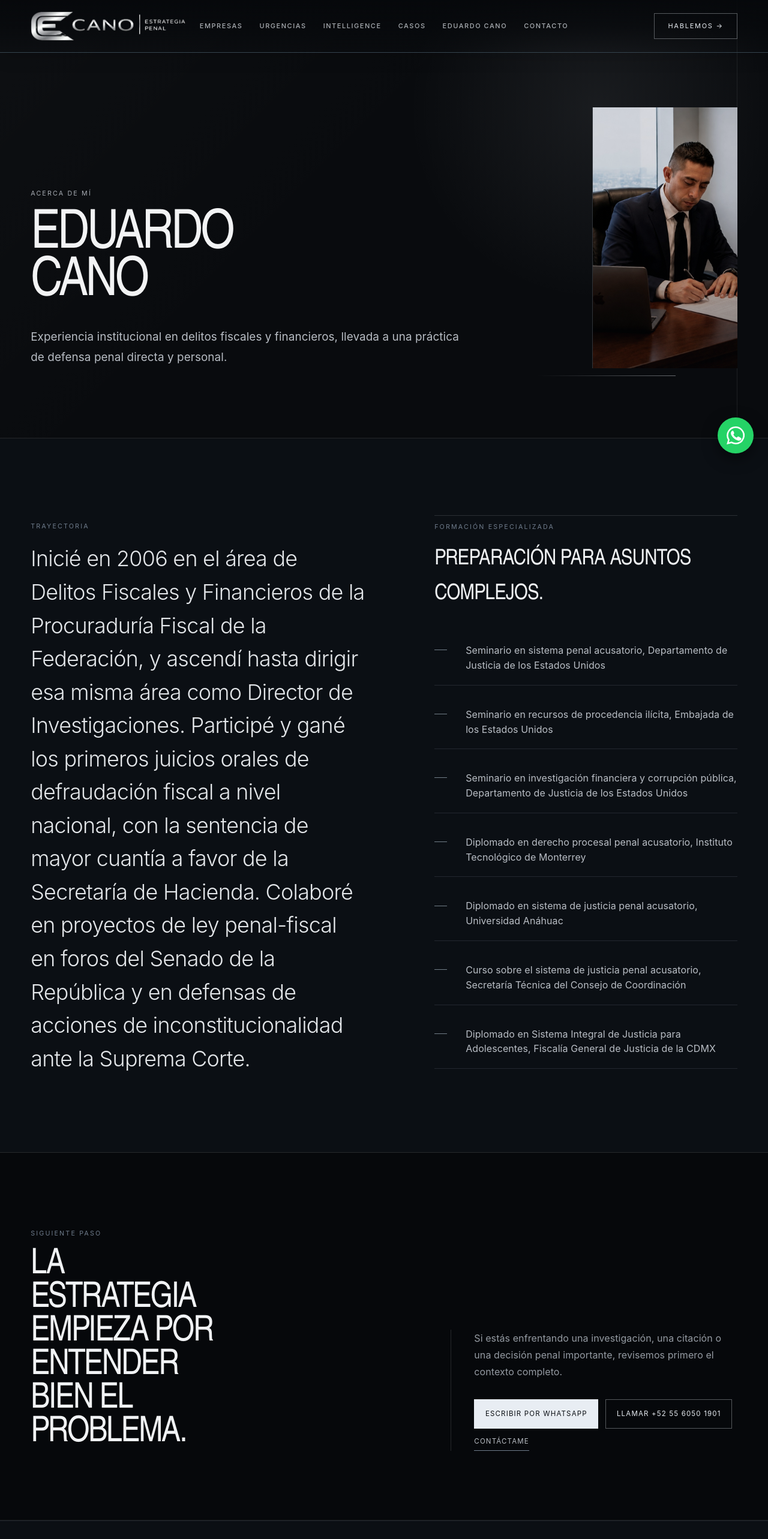
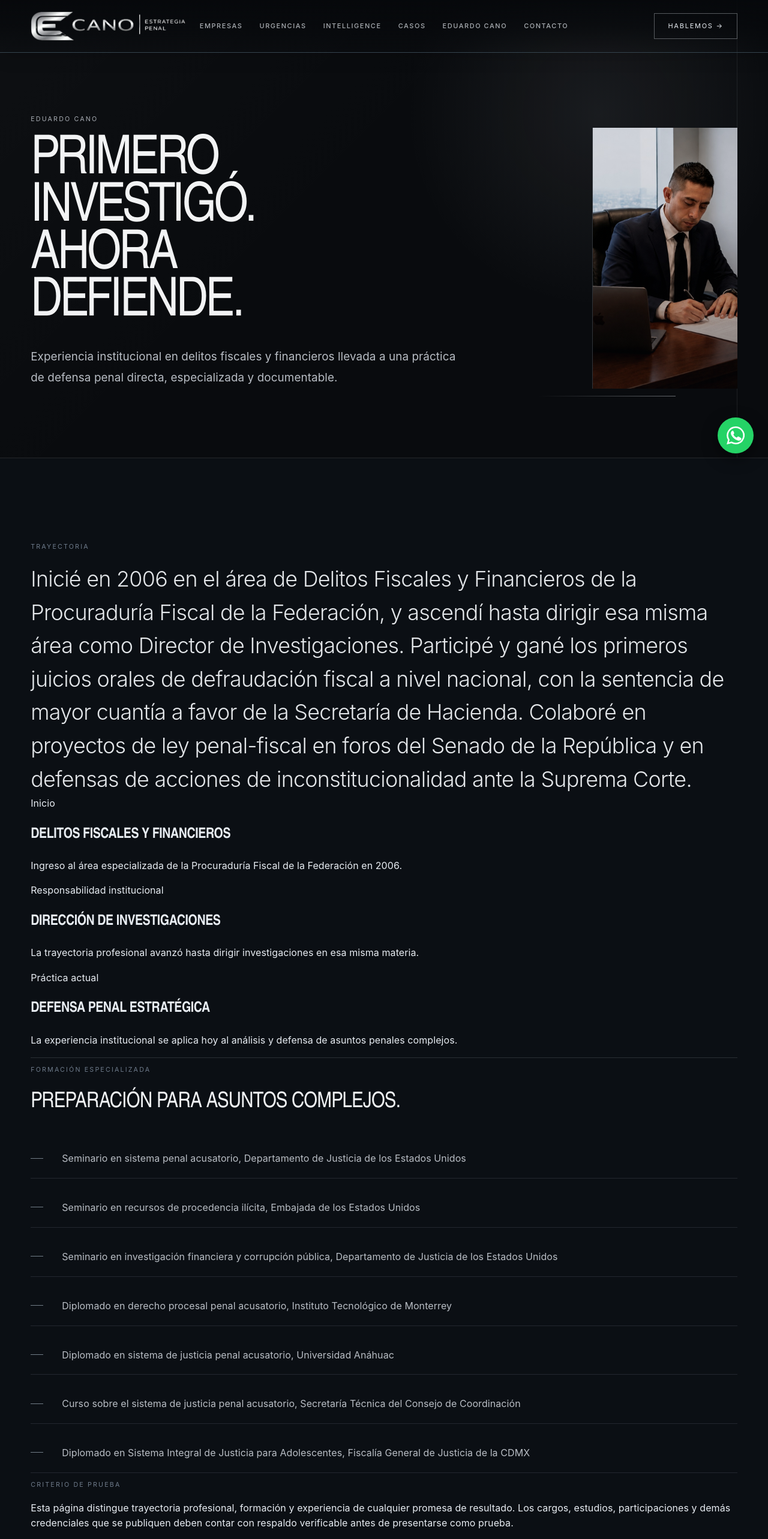
Before and after one commit to josuechavando350-png/nexus-engine, a Next.js app in the folder apps/cano-penal/: page /acerca-de-mi in a window 1280 px wide. Shown: the top 2566 px of the page at 60% size. Built offline with nearby package versions, Linux system fonts and the light colour scheme.

Commit message:
feat(cano): turn Eduardo page into proof center

```diff
--- a/apps/cano-penal/src/app/acerca-de-mi/page.tsx
+++ b/apps/cano-penal/src/app/acerca-de-mi/page.tsx
@@ -4,17 +4,18 @@ import { PageShell } from "../SiteChrome";
 import { academics, trajectory } from "../content";
 
 export const metadata: Metadata = {
-  title: "Acerca de mí — abogado penalista CDMX",
-  description: "Trayectoria de Eduardo Cano, abogado penalista CDMX con experiencia en delitos fiscales y defensa penal."
+  title: "Eduardo Cano | Trayectoria en defensa penal y delitos fiscales",
+  description: "Trayectoria profesional de Eduardo Cano: experiencia institucional en delitos fiscales y financieros y práctica especializada de defensa penal.",
+  alternates: { canonical: "https://canopenal.com/acerca-de-mi" },
 };
 
 export default function AboutPage() {
   return (
     <PageShell>
       <InteriorHero
-        eyebrow="Acerca de mí"
-        title="Eduardo Cano"
-        lead="Experiencia institucional en delitos fiscales y financieros, llevada a una práctica de defensa penal directa y personal."
+        eyebrow="Eduardo Cano"
+        title="Primero investigó. Ahora defiende."
+        lead="Experiencia institucional en delitos fiscales y financieros llevada a una práctica de defensa penal directa, especializada y documentable."
         aside={
           <figure className="cp-interior-portrait">
             <img src="/media/eduardo-cano-escritorio.jpg" alt="Eduardo Cano en su despacho" />
@@ -23,11 +24,30 @@ export default function AboutPage() {
       />
 
       <section className="cp-interior-body">
-        <div className="cp-wrap cp-about-layout">
-          <div>
+        <div className="cp-wrap cp-proof-center">
+          <div className="cp-proof-center-intro">
             <p className="cp-eyebrow">Trayectoria</p>
             <p className="cp-about-statement">{trajectory}</p>
           </div>
+
+          <div className="cp-proof-center-rail" aria-label="Trayectoria profesional">
+            <article>
+              <span>Inicio</span>
+              <h2>Delitos fiscales y financieros</h2>
+              <p>Ingreso al área especializada de la Procuraduría Fiscal de la Federación en 2006.</p>
+            </article>
+            <article>
+              <span>Responsabilidad institucional</span>
+              <h2>Dirección de investigaciones</h2>
+              <p>La trayectoria profesional avanzó hasta dirigir investigaciones en esa misma materia.</p>
+            </article>
+            <article>
+              <span>Práctica actual</span>
+              <h2>Defensa penal estratégica</h2>
+              <p>La experiencia institucional se aplica hoy al análisis y defensa de asuntos penales complejos.</p>
+            </article>
+          </div>
+
           <div className="cp-about-academics">
             <p className="cp-eyebrow">Formación especializada</p>
             <h2>Preparación para asuntos complejos.</h2>
@@ -35,11 +55,17 @@ export default function AboutPage() {
               {academics.map((item) => <li key={item}>{item}</li>)}
             </ul>
           </div>
+
+          <div className="cp-proof-center-note">
+            <p className="cp-eyebrow">Criterio de prueba</p>
+            <p>Esta página distingue trayectoria profesional, formación y experiencia de cualquier promesa de resultado. Los cargos, estudios, participaciones y demás credenciales que se publiquen deben contar con respaldo verificable antes de presentarse como prueba.</p>
+          </div>
         </div>
       </section>
 
       <InteriorCta
-        title="La estrategia empieza por entender bien el problema."
+        eyebrow="Evaluación del asunto"
+        title="La experiencia importa cuando cambia las preguntas que se hacen al expediente."
         copy="Si estás enfrentando una investigación, una citación o una decisión penal importante, revisemos primero el contexto completo."
       />
     </PageShell>
```
